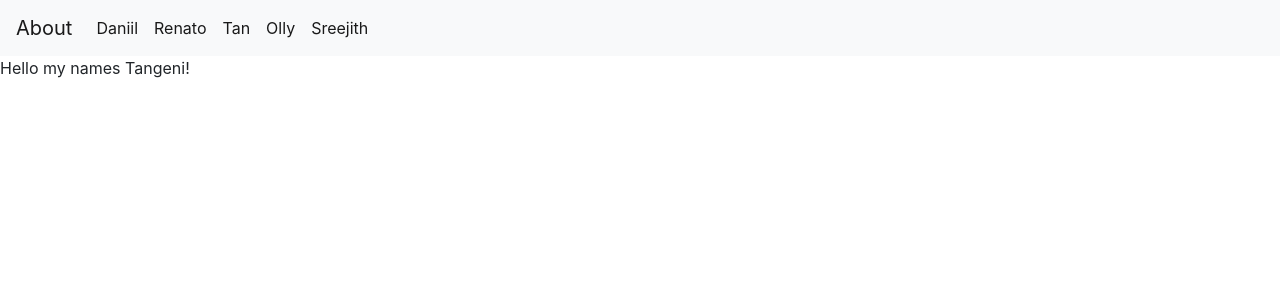
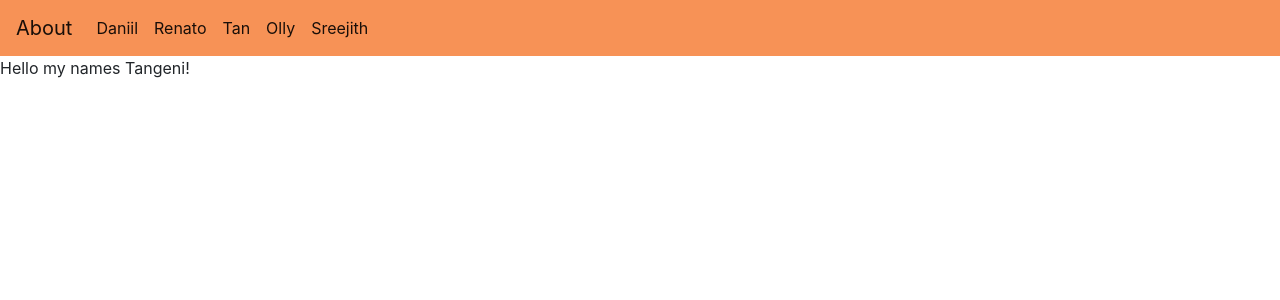
Before and after one commit to daniil-lebedev/cool-site-of-friends, a Django app: page /Tan in a window 1280 px wide. Shown: the top 300 px of the page. Run offline with Django 3.2, Linux system fonts and the light colour scheme; some libraries are stand-ins or nearby versions.

Commit message:
Changed the colour of the navbar.

```diff
--- a/oursite/pages/templates/base.html
+++ b/oursite/pages/templates/base.html
@@ -33,9 +33,10 @@
     <meta name="msapplication-TileColor" content="#da532c">
     <meta name="theme-color" content="#ffffff">
 
-    <title> Cool site </title>
+    <title> N3code </title>
   </head>
-  <nav class="navbar navbar-expand-lg navbar-light bg-light">
+
+  <nav class="navbar navbar-expand-lg navbar-light" style="background:#F79256;">
   <a class="navbar-brand" href="{% url 'aboutPage' %}">About</a>
   <button class="navbar-toggler" type="button" data-toggle="collapse" data-target="#navbarSupportedContent" aria-controls="navbarSupportedContent" aria-expanded="false" aria-label="Toggle navigation">
     <span class="navbar-toggler-icon"></span>
```
